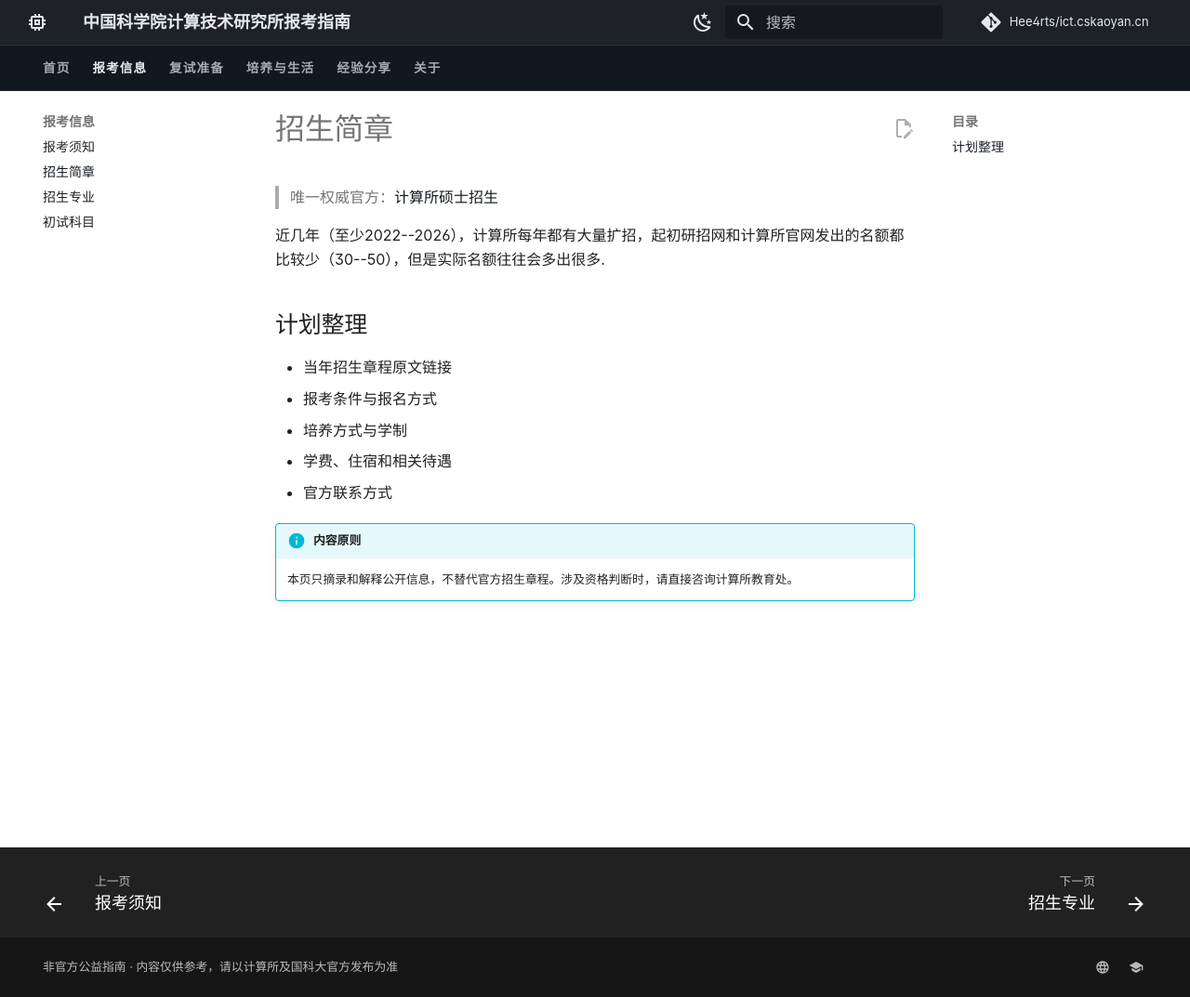
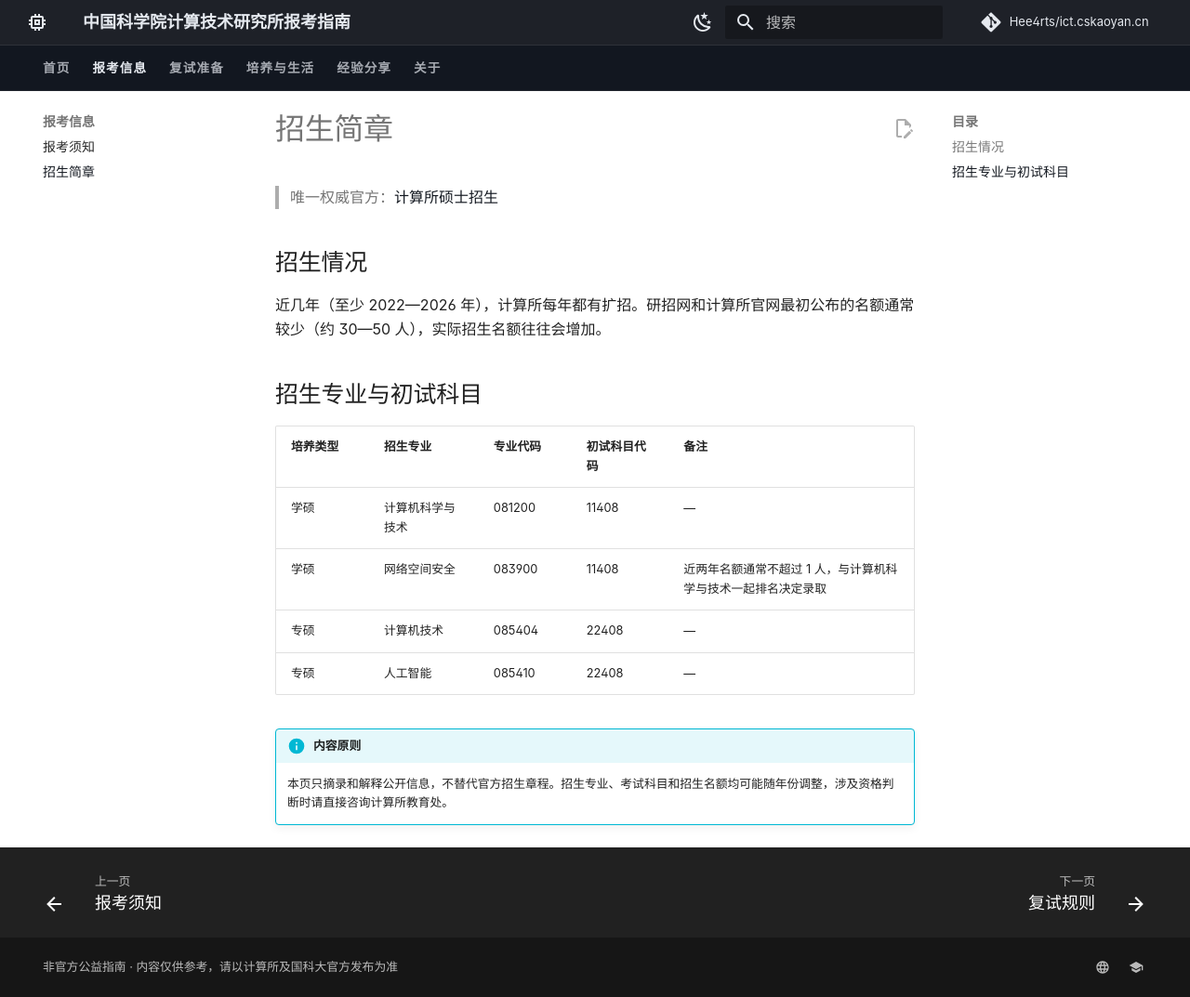
Before and after one commit to Hee4rts/ict.cskaoyan.cn, an MkDocs documentation site: the page built from docs/报考信息/招生简章.md, in a window 1280 px wide and 1073 px high. Shown: the whole window at 93% size. Built offline with MkDocs 1.6.1 and Material for MkDocs 9.7.7, drawn with Linux system fonts in a browser that asks for light colours; comment, search, counter and statistics services are not loaded.

Commit message:
合并招生专业与初试科目

```diff
--- a/docs/报考信息/招生简章.md
+++ b/docs/报考信息/招生简章.md
@@ -2,15 +2,18 @@
 
 > 唯一权威官方：[计算所硕士招生](https://www.ict.ac.cn/yjsjy/zsxx/)
 
-近几年（至少2022--2026），计算所每年都有大量扩招，起初研招网和计算所官网发出的名额都比较少（30--50），但是实际名额往往会多出很多.
+## 招生情况
 
-## 计划整理
+近几年（至少 2022—2026 年），计算所每年都有扩招。研招网和计算所官网最初公布的名额通常较少（约 30—50 人），实际招生名额往往会增加。
 
-- 当年招生章程原文链接
-- 报考条件与报名方式
-- 培养方式与学制
-- 学费、住宿和相关待遇
-- 官方联系方式
+## 招生专业与初试科目
+
+| 培养类型 | 招生专业 | 专业代码 | 初试科目代码 | 备注 |
+| --- | --- | --- | --- | --- |
+| 学硕 | 计算机科学与技术 | 081200 | 11408 | — |
+| 学硕 | 网络空间安全 | 083900 | 11408 | 近两年名额通常不超过 1 人，与计算机科学与技术一起排名决定录取 |
+| 专硕 | 计算机技术 | 085404 | 22408 | — |
+| 专硕 | 人工智能 | 085410 | 22408 | — |
 
 !!! info "内容原则"
-    本页只摘录和解释公开信息，不替代官方招生章程。涉及资格判断时，请直接咨询计算所教育处。
+    本页只摘录和解释公开信息，不替代官方招生章程。招生专业、考试科目和招生名额均可能随年份调整，涉及资格判断时请直接咨询计算所教育处。
--- a/mkdocs.yml
+++ b/mkdocs.yml
@@ -66,8 +66,6 @@ nav:
   - 报考信息:
       - 报考须知: 报考信息/报考须知.md
       - 招生简章: 报考信息/招生简章.md
-      - 招生专业: 报考信息/招生专业.md
-      - 初试科目: 报考信息/初试科目.md
   - 复试准备:
       - 复试规则: 复试准备/复试规则.md
       - 历年复试线: 复试准备/历年复试线.md
```
Also changed, not shown: docs/报考信息/初试科目.md (+2 -13 lines), docs/报考信息/招生专业.md (+1 -10 lines).
